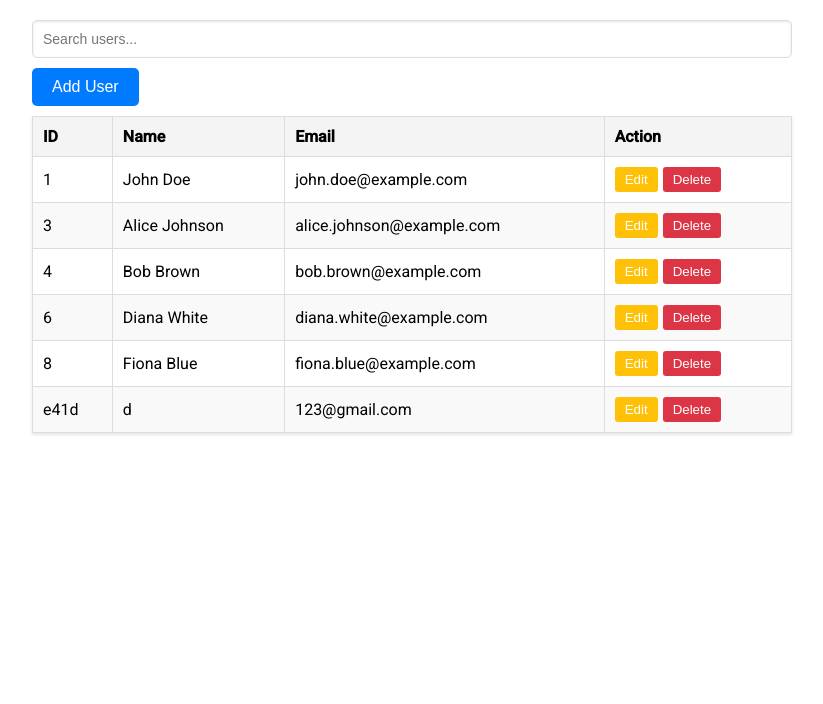
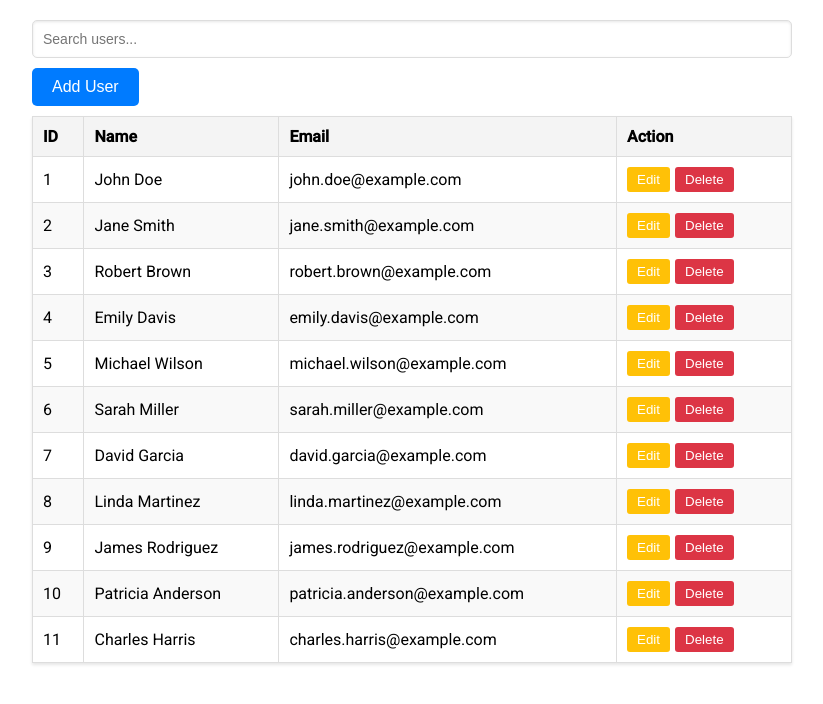
Before and after one commit to Dmytrii9Cherniak/user-management-list, an Angular app: page / in a window 1280 px wide. Shown: the top 704 px of the page, without its empty margins (228-1051 px from the left). Built offline with nearby package versions, Linux system fonts and the light colour scheme; data requests are answered from the project's data file.

Commit message:
some project fixes

```diff
--- a/db.json
+++ b/db.json
@@ -1,34 +1,15 @@
 {
   "users": [
-    {
-      "id": "1",
-      "name": "John Doe",
-      "email": "john.doe@example.com"
-    },
-    {
-      "id": "3",
-      "name": "Alice Johnson",
-      "email": "alice.johnson@example.com"
-    },
-    {
-      "id": "4",
-      "name": "Bob Brown",
-      "email": "bob.brown@example.com"
-    },
-    {
-      "id": "6",
-      "name": "Diana White",
-      "email": "diana.white@example.com"
-    },
-    {
-      "id": "8",
-      "name": "Fiona Blue",
-      "email": "fiona.blue@example.com"
-    },
-    {
-      "name": "d",
-      "email": "123@gmail.com",
-      "id": "e41d"
-    }
+    { "id": 1, "name": "John Doe", "email": "john.doe@example.com" },
+    { "id": 2, "name": "Jane Smith", "email": "jane.smith@example.com" },
+    { "id": 3, "name": "Robert Brown", "email": "robert.brown@example.com" },
+    { "id": 4, "name": "Emily Davis", "email": "emily.davis@example.com" },
+    { "id": 5, "name": "Michael Wilson", "email": "michael.wilson@example.com" },
+    { "id": 6, "name": "Sarah Miller", "email": "sarah.miller@example.com" },
+    { "id": 7, "name": "David Garcia", "email": "david.garcia@example.com" },
+    { "id": 8, "name": "Linda Martinez", "email": "linda.martinez@example.com" },
+    { "id": 9, "name": "James Rodriguez", "email": "james.rodriguez@example.com" },
+    { "id": 10, "name": "Patricia Anderson", "email": "patricia.anderson@example.com" },
+    { "id": 11, "name": "Charles Harris", "email": "charles.harris@example.com" }
   ]
 }
--- a/src/app/app.module.ts
+++ b/src/app/app.module.ts
@@ -5,13 +5,13 @@ import { AppComponent } from './app.component';
 import { ModalComponent } from './components/modal/modal.component';
 
 import { provideAnimationsAsync } from '@angular/platform-browser/animations/async';
-import { HTTP_INTERCEPTORS, provideHttpClient } from '@angular/common/http';
+import { provideHttpClient, withInterceptors } from '@angular/common/http';
 import { UserTableListComponent } from './components/user-table-list/user-table-list.component';
 import { ToastrModule } from 'ngx-toastr';
 import { toastrConfig } from './configs/toastr.config';
 import { BrowserAnimationsModule } from '@angular/platform-browser/animations';
 import { ReactiveFormsModule } from '@angular/forms';
-import { ErrorInterceptor } from './interceptors/error.interceptor';
+import { errorInterceptor } from './interceptors/error.interceptor';
 
 @NgModule({
   declarations: [
@@ -29,13 +29,8 @@ import { ErrorInterceptor } from './interceptors/error.interceptor';
     ModalComponent
   ],
   providers: [
-    provideHttpClient(),
+    provideHttpClient(withInterceptors([errorInterceptor])),
     provideAnimationsAsync(),
-    {
-      provide: HTTP_INTERCEPTORS,
-      useClass: ErrorInterceptor,
-      multi: true
-    }
   ],
   bootstrap: [AppComponent]
 })
--- a/src/app/components/user-table-list/user-table-list.component.ts
+++ b/src/app/components/user-table-list/user-table-list.component.ts
@@ -15,8 +15,8 @@ import { filter, map, tap } from 'rxjs/operators';
 export class UserTableListComponent extends ModalManager implements OnInit, OnDestroy {
 
   public isLoading: boolean = false;
-  public users: UserModel[];
-  public filteredUsers: UserModel[];
+  public users: UserModel[] = [];
+  public filteredUsers: UserModel[] = [];
   public createUserForm: FormGroup;
   public updateUserForm: FormGroup;
   private modalSubscription: Subscription;
@@ -60,14 +60,20 @@ export class UserTableListComponent extends ModalManager implements OnInit, OnDe
 
   public getAllUsers(): void {
     this.isLoading = true;
-    this.userService.getAllUsers().subscribe((value: UserModel[]): void => {
-      this.users = value;
-      this.filteredUsers = this.users;
-      this.isLoading = false;
-    }, (): void => {
-      this.isLoading = false;
-      this.toastrService.error('Failed to load users.');
-    });
+
+    this.userService.getAllUsers().subscribe({
+      next: value => {
+        this.users = value;
+        this.filteredUsers = this.users;
+      },
+      error: err => {
+        console.log(err);
+        this.toastrService.error('Failed to load users.');
+      },
+      complete: () => {
+        this.isLoading = false;
+      }
+    })
   }
 
   public filterUsers(event: Event): void {
--- a/src/app/interceptors/error.interceptor.ts
+++ b/src/app/interceptors/error.interceptor.ts
@@ -1,35 +1,30 @@
-import { Injectable } from '@angular/core';
-import {
-  HttpEvent,
-  HttpInterceptor,
-  HttpHandler,
-  HttpRequest,
-  HttpErrorResponse
-} from '@angular/common/http';
-import { Observable, throwError } from 'rxjs';
+import { HttpInterceptorFn } from '@angular/common/http';
+import { ToastrService } from 'ngx-toastr';
+import { inject } from '@angular/core';
+import { HttpErrorResponse } from '@angular/common/http';
 import { catchError } from 'rxjs/operators';
-import { ToastrService } from 'ngx-toastr';
+import { throwError } from 'rxjs';
 
-@Injectable()
-export class ErrorInterceptor implements HttpInterceptor {
+export const errorInterceptor: HttpInterceptorFn = (req, next) => {
 
-  constructor(private toastr: ToastrService) {}
+  const toastr: ToastrService = inject(ToastrService);
 
-  intercept(req: HttpRequest<any>, next: HttpHandler): Observable<HttpEvent<any>> {
-    console.log('Intercepted request:', req); // Логування запиту
-    return next.handle(req).pipe(
-      catchError((error: HttpErrorResponse) => {
-        console.error('Intercepted error:', error); // Логування помилки
-        let errorMessage = 'An unknown error occurred!';
-        if (error.error instanceof ErrorEvent) {
-          errorMessage = `Error: ${error.error.message}`;
+  return next(req).pipe(
+    catchError((error: HttpErrorResponse) => {
+      let errorMsg = '';
+      if (error.error instanceof ErrorEvent) {
+        console.log('This is a client-side error');
+        errorMsg = `Error: ${error.error.message}`;
+      } else {
+        console.log('This is a server-side error');
+        errorMsg = `Error Code: ${error.status}, Message: ${error.message}`;
+        if (error.status === 404) {
+          toastr.error('Resource not found (404)');
         } else {
-          errorMessage = `Server Error: ${error.message}`;
+          toastr.error(`Error: ${error.message}`);
         }
-        this.toastr.error(errorMessage, 'Server Error');
-        return throwError(() => error);
-      })
-    );
-  }
-
-}
+      }
+      return throwError(() => new Error(errorMsg));
+    })
+  );
+};
```
